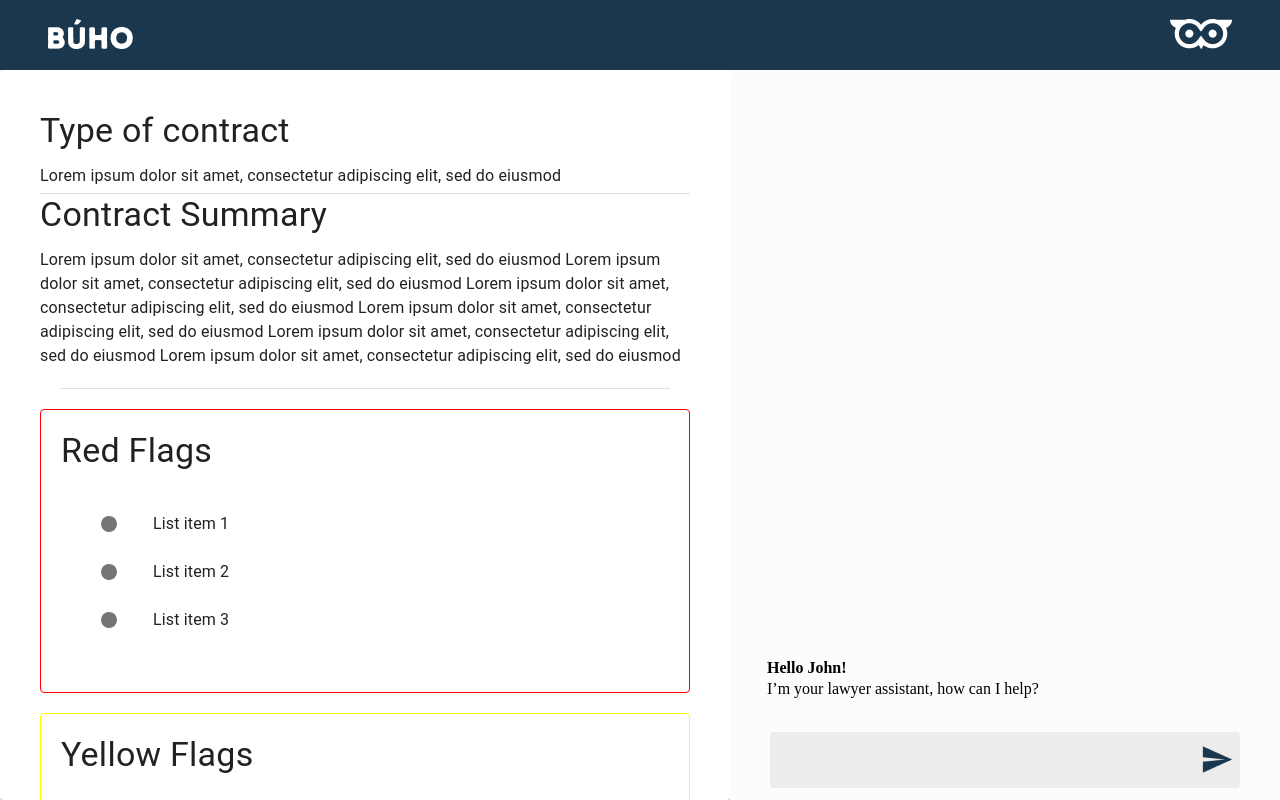
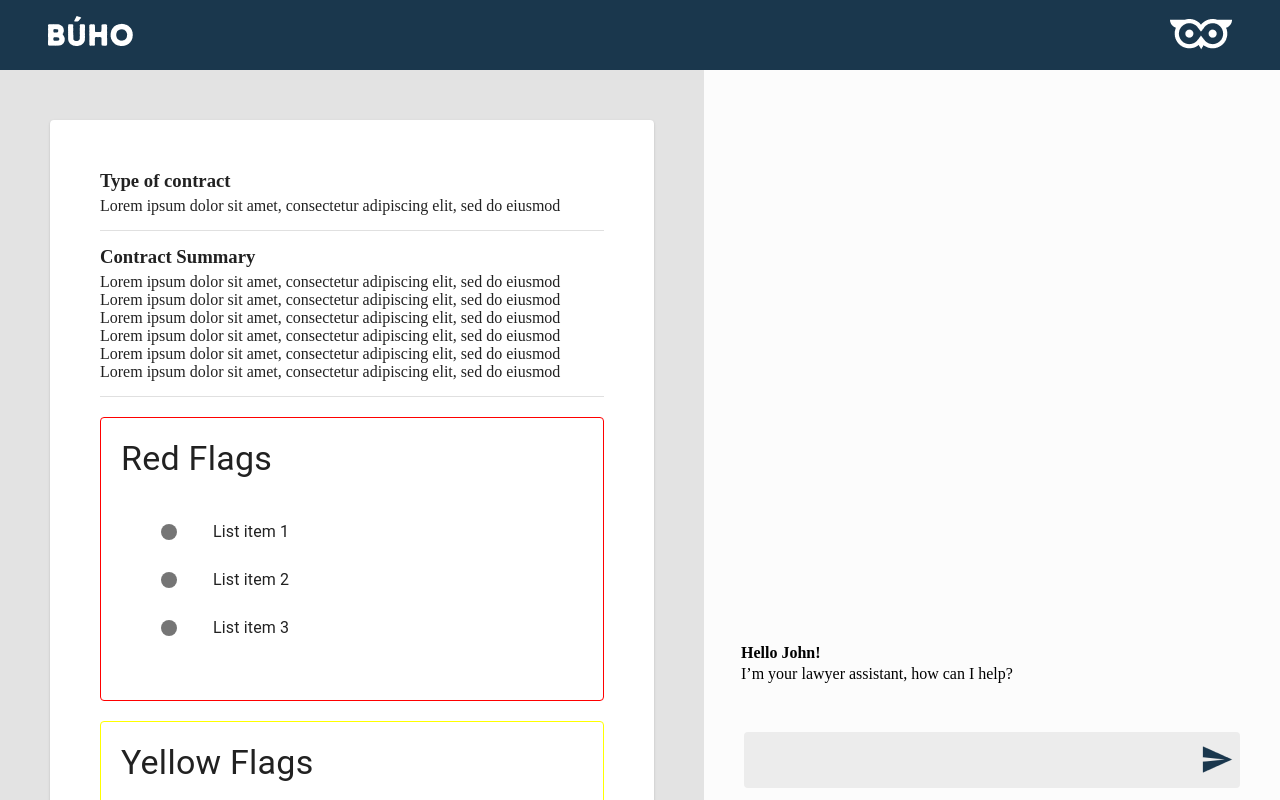
Before and after one commit to kamleshdhondge/aihackathonmonolith, a React (Create React App) app in the folder frontend/: page / in a window 1280 px wide. Both pictures are taken after a click on the button "Go to the second page". Built offline with nearby package versions, Linux system fonts and the light colour scheme.

Commit message:
Modify Main styling

```diff
--- a/frontend/src/components/Chat.css
+++ b/frontend/src/components/Chat.css
@@ -40,7 +40,7 @@
     width: calc(100% - 40px);
     top: 0;
     padding: 12px;
-    height: calc(100vh - 135px);
+    height: calc(100vh - 150px);
     overflow: scroll;
     margin-left: 20px;
     margin-right: 20px;
--- a/frontend/src/components/Header.css
+++ b/frontend/src/components/Header.css
@@ -9,7 +9,7 @@
 }
 
 .navbar-app-name {
-    top: 19px;
+    top: 16px;
     left: 48px;
     position: absolute;
 }
--- a/frontend/src/components/Main.css
+++ b/frontend/src/components/Main.css
@@ -11,3 +11,30 @@
 .column {
     width: 50%;
 }
+
+.thirty-percent-column {
+    width: 45%;
+}
+
+.report-container {
+    height: calc(100vh - 70px);
+    background-color: #E3E3E3;
+    margin: 0;
+    padding: 50px;
+    width: 55%;
+    overflow: scroll;
+    box-sizing: border-box;
+}
+
+.report-content {
+    padding: 50px;
+}
+
+.margin-bottom-15 {
+    margin-top: 5px;
+    margin-bottom: 15px;
+}
+
+.margin-top-15 {
+    margin-top: 15px;
+}
--- a/frontend/src/components/Main.js
+++ b/frontend/src/components/Main.js
@@ -91,39 +91,36 @@ const GreenFlag = () => {
 };
 const LeftSideView = () => {
   return (
-    <>
-      <Card sx={{ minWidth: "calc(100vh - 70px)", minHeight: 600, maxWidth: '50%', overflow: 'scroll', maxHeight: 'calc(100vh - 70px)' }}>
-        <div style={{ margin: 40 }}>
-          <Typography variant="h4" gutterBottom>
+    <div className="report-container">
+      <Card>
+        <div className="report-content">
+          <h3>
             Type of contract
-          </Typography>
-          <Typography variant="body1" gutterBottom>
+          </h3>
+          <div className="margin-bottom-15">
             Lorem ipsum dolor sit amet, consectetur adipiscing elit, sed do
             eiusmod
-          </Typography>
+          </div>
           <Divider />
-          <Typography variant="h4" gutterBottom>
+          <h3 className="margin-top-15">
             Contract Summary
-          </Typography>
-          <Typography variant="body1" gutterBottom>
-            Lorem ipsum dolor sit amet, consectetur adipiscing elit, sed do
+          </h3>
+          <div className="margin-bottom-15">
+          Lorem ipsum dolor sit amet, consectetur adipiscing elit, sed do
             eiusmod Lorem ipsum dolor sit amet, consectetur adipiscing elit, sed
             do eiusmod Lorem ipsum dolor sit amet, consectetur adipiscing elit,
             sed do eiusmod Lorem ipsum dolor sit amet, consectetur adipiscing
             elit, sed do eiusmod Lorem ipsum dolor sit amet, consectetur
             adipiscing elit, sed do eiusmod Lorem ipsum dolor sit amet,
             consectetur adipiscing elit, sed do eiusmod
-          </Typography>
-          <div style={{ margin: 20 }}>
-            <Divider />
           </div>
+          <Divider />
           <Card variant="outlined" style={{ borderColor: "red",marginTop: 20,padding: 20  }}>
             <Typography variant="h4" gutterBottom>
               Red Flags
             </Typography>
             <div style={{ margin: 20 }}>
               <RedFlags />
-
             </div>
           </Card>
           <Card variant="outlined" style={{ borderColor: "yellow",marginTop: 20,padding: 20  }}>
@@ -132,7 +129,6 @@ const LeftSideView = () => {
             </Typography>
             <div style={{ margin: 20 }}>
               <YellowFlag />
-
             </div>
           </Card>
           <Card variant="outlined" style={{ borderColor: "green", marginTop: 20, padding: 20  }}>
@@ -141,16 +137,15 @@ const LeftSideView = () => {
             </Typography>
             <div style={{ margin: 20 }}>
               <GreenFlag />
-
             </div>
           </Card>
           <div style={{ margin: 20 }}>
             <Divider />
           </div>
-          <Typography variant="h4" gutterBottom>
+          <h3 className="margin-top-15">
             This is our advice for you
-          </Typography>
-          <Typography variant="body1" gutterBottom>
+          </h3>
+          <div className="margin-bottom-15">
             Lorem ipsum dolor sit amet, consectetur adipiscing elit, sed do
             eiusmod Lorem ipsum dolor sit amet, consectetur adipiscing elit, sed
             do eiusmod Lorem ipsum dolor sit amet, consectetur adipiscing elit,
@@ -158,7 +153,7 @@ const LeftSideView = () => {
             elit, sed do eiusmod Lorem ipsum dolor sit amet, consectetur
             adipiscing elit, sed do eiusmod Lorem ipsum dolor sit amet,
             consectetur adipiscing elit, sed do eiusmod
-          </Typography>
+          </div>
           <div style={{margin:20}} />
           <Grid
             container
@@ -178,32 +173,13 @@ const LeftSideView = () => {
           </Grid>
         </div>
       </Card>
-      {/* <Grid
-        container
-        direction="column"
-        justifyContent="center"
-        alignItems="center"
-      >
-        <Grid item >
-          <div style={{ backgroundColor: '#f5f5f5', height: 600, width:400, margin:20 }}>Summary</div>
-        </Grid>
-        <Grid item >
-          <div style={{ backgroundColor: 'red', height: 50, width:400, margin:20 }}>Red</div>
-        </Grid>
-        <Grid item >
-          <div style={{ backgroundColor: 'yellow', height: 50, width:400, margin:20 }}>Yello</div>
-        </Grid>
-        <Grid item >
-          <div style={{ backgroundColor: 'green', height: 50, width:400, margin:20 }} >Green</div>
-        </Grid>
-      </Grid> */}
-    </>
+    </div>
   );
 };
 
 const RightSideView = () => {
   return (
-    <div className="column">
+    <div className="thirty-percent-column">
       <Chat />
     </div>
   );
```
